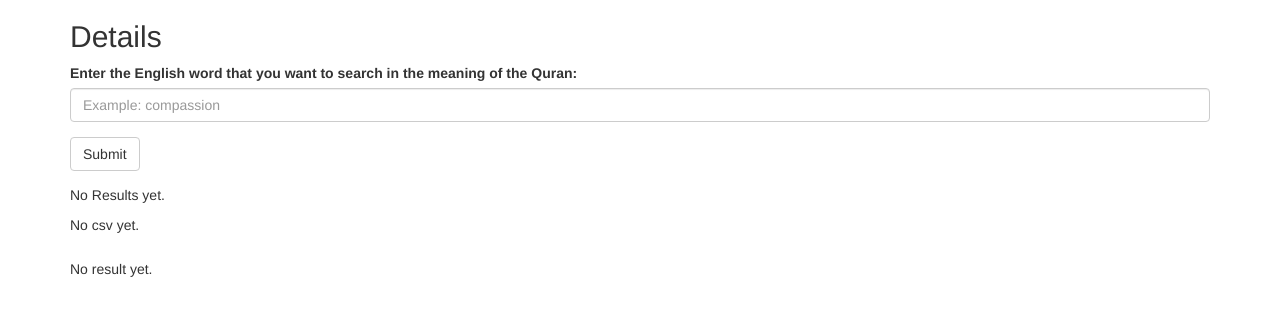
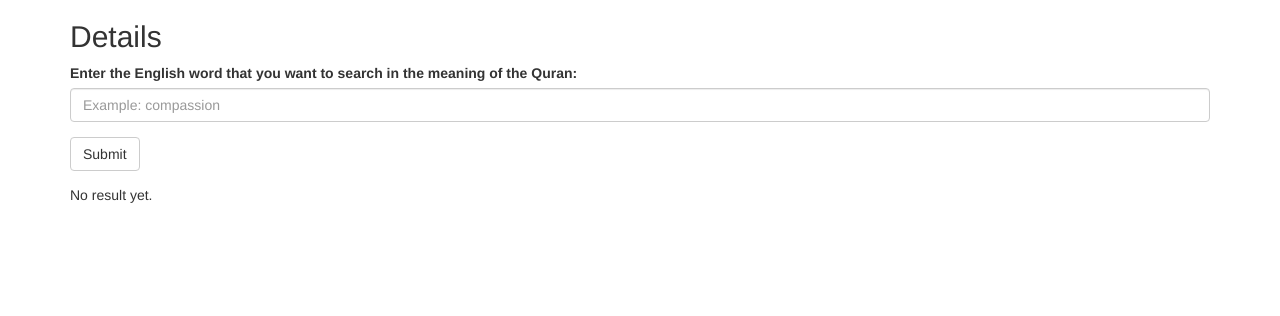
Before and after one commit to ashhadulislam/search-the-quran-fe, a Flask app: page /search in a window 1280 px wide. Shown: the top 316 px of the page. Run offline with Flask 2, Linux system fonts and the light colour scheme; some libraries are stand-ins or nearby versions.

Commit message:
instructions

```diff
--- a/templates/index.html
+++ b/templates/index.html
@@ -3,36 +3,6 @@
 {% block body %}
 
 
-
-<div class = "container">
-{% if result_string %}
-	<p>{{ result_string }}</p>
-{% else %}
-    <p>No Results yet.</p>
-{% endif %}
-
-</div>
-
-
-
-
-<!-- this part to get the csv file -->
-<form action="/stuff" method="post">
-
-<div class = "container">
-{% if reviews_csv %}
-	  <!-- <form action="/get_reviews_csv"> -->
-	    <div class="form-group">
-	      <input type="hidden" class="form-control" id="reviews_csv" name="reviews_csv" value="{{reviews_csv}}">
-	    </div>
-	    <button type="submit" class="btn btn-default">Get CSV</button>
-	  </form>
-{% else %}
-    <p>No csv yet.</p>
-{% endif %}
-
-</div>
-</form>
 
 
 
@@ -42,6 +12,8 @@
 
 <div class="container">
   <h2>Here are your results</h2>
+  <p>Click on the titles to minimize the windows</p>
+
 
   <div class="panel-group" id="accordion">
 
```
